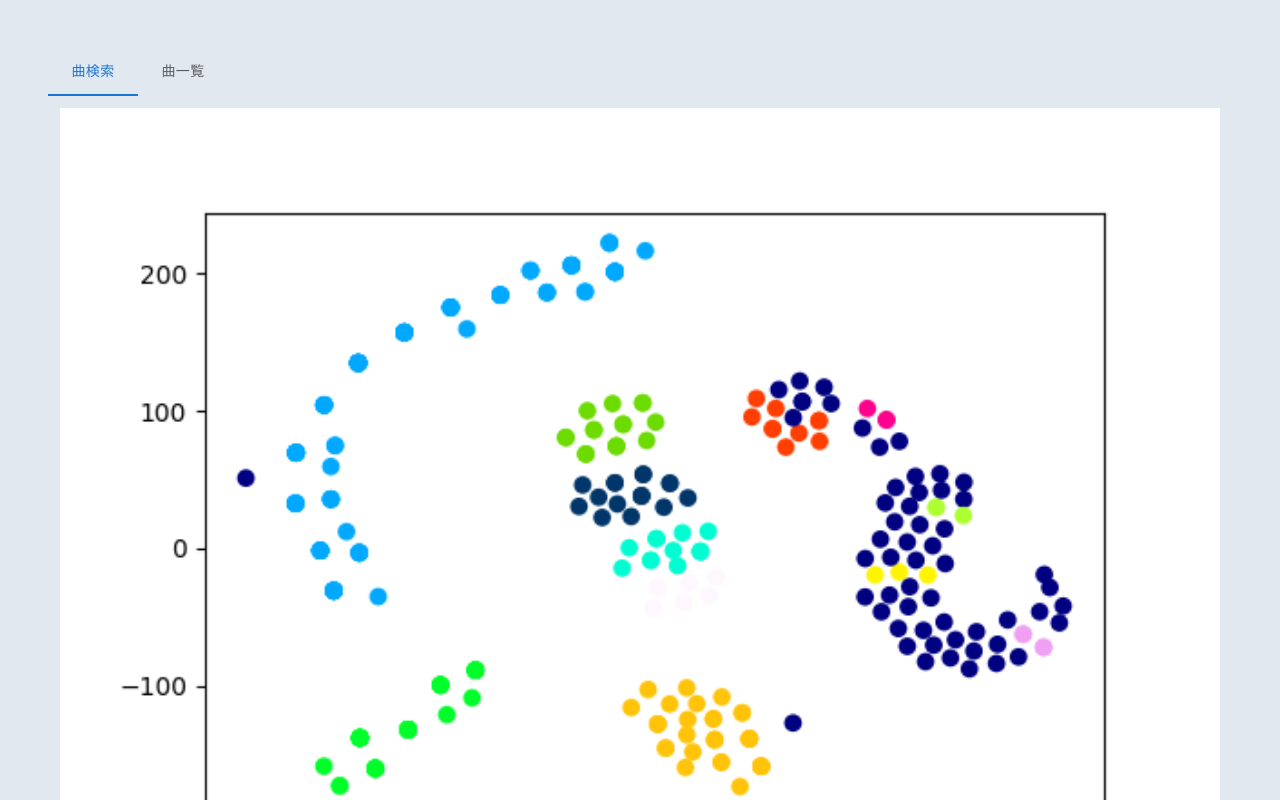
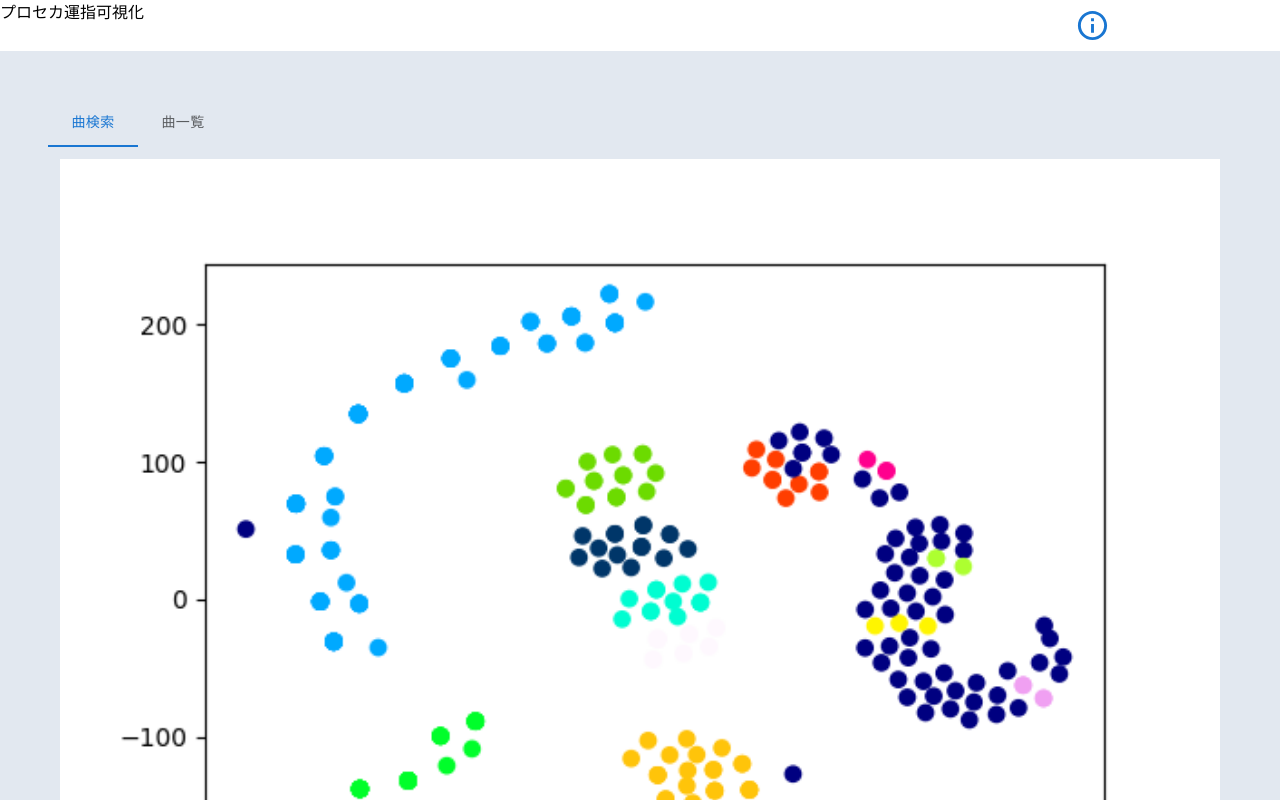
Before and after one commit to vdslab/watahal_proseka-fingering, a Next.js app: page / in a window 1280 px wide. Shown: the top 800 px of the page. Built offline with nearby package versions, Linux system fonts and the light colour scheme.

Commit message:
infoIconとmodal

```diff
--- a/app/layout.js
+++ b/app/layout.js
@@ -1,5 +1,6 @@
 import { Inter } from "next/font/google";
 import Link from "next/link";
+import Header from "../components/Header";
 
 const inter = Inter({ subsets: ["latin"] });
 
@@ -11,7 +12,10 @@ export const metadata = {
 export default function RootLayout({ children }) {
   return (
     <html lang="en">
-      <body className={inter.className}>{children}</body>
+      <body className={inter.className}>
+        <Header />
+        {children}
+      </body>
     </html>
   );
 }
--- /dev/null
+++ b/components/Header.jsx
@@ -0,0 +1,15 @@
+"use client";
+
+import * as React from "react";
+import Imformation from "./Imformation";
+
+export default function Header() {
+  return (
+    <header className="flex">
+      <div className="w-10/12">プロセカ運指可視化</div>
+      <div className="w-2/12">
+        <Imformation />
+      </div>
+    </header>
+  );
+}
--- /dev/null
+++ b/components/Imformation.jsx
@@ -0,0 +1,51 @@
+"use client";
+
+import * as React from "react";
+
+import Modal from "@mui/material/Modal";
+import IconButton from "@mui/material/IconButton";
+import InfoOutlinedIcon from "@mui/icons-material/InfoOutlined";
+import Typography from "@mui/material/Typography";
+import Box from "@mui/material/Box";
+
+const style = {
+  position: "absolute",
+  top: "50%",
+  left: "50%",
+  transform: "translate(-50%, -50%)",
+  width: 400,
+  bgcolor: "background.paper",
+  border: "2px solid #000",
+  boxShadow: 24,
+  p: 4,
+};
+
+export default function Imformation() {
+  const [open, setOpen] = React.useState(false);
+  const handleOpen = () => setOpen(true);
+  const handleClose = () => setOpen(false);
+
+  return (
+    <div>
+      <IconButton onClick={handleOpen}>
+        <InfoOutlinedIcon color="primary" fontSize="large" />
+      </IconButton>
+
+      <Modal
+        open={open}
+        onClose={handleClose}
+        aria-labelledby="modal-modal-title"
+        aria-describedby="modal-modal-description"
+      >
+        <Box sx={style}>
+          <Typography id="modal-modal-title" variant="h5" component="h2">
+            使い方
+          </Typography>
+          <Typography id="modal-modal-description" sx={{ mt: 2 }}>
+            曲を選ぶドン！！
+          </Typography>
+        </Box>
+      </Modal>
+    </div>
+  );
+}
```
